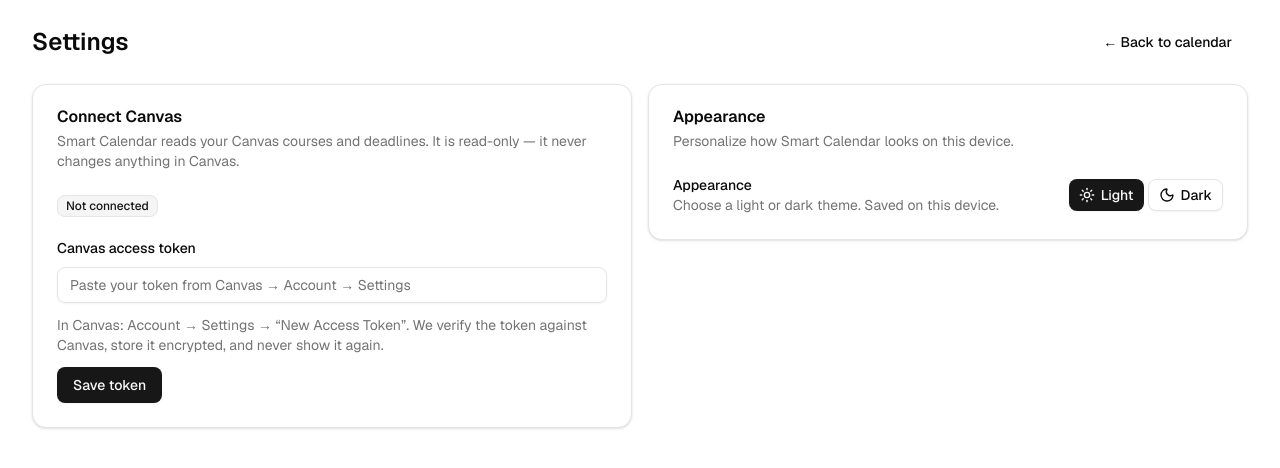
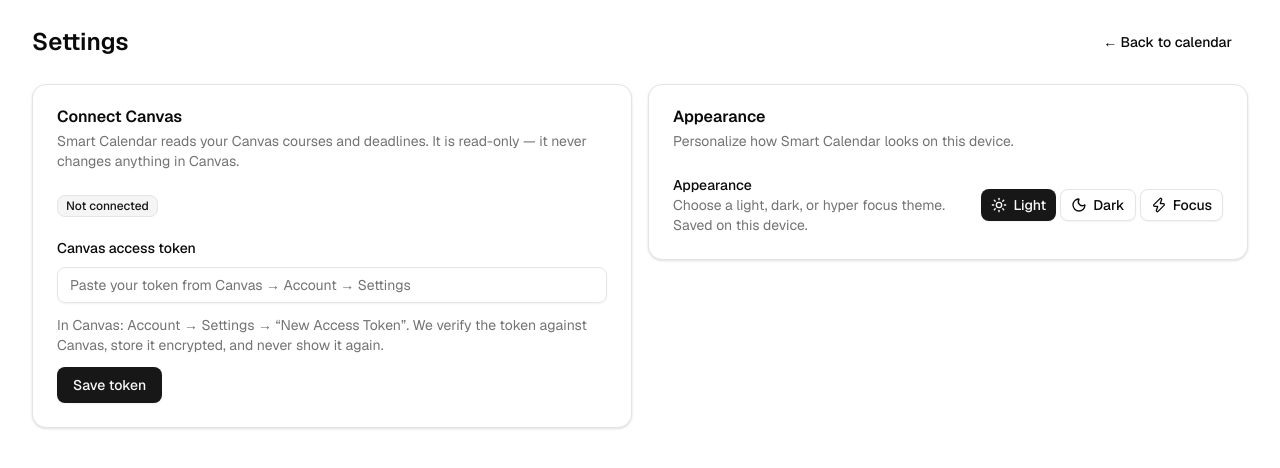
Before and after one commit to nbustos-dotcom/Smart-Calendar-, a Next.js app: page /settings in a window 1280 px wide. Shown: the top 468 px of the page. Built offline with nearby package versions, Linux system fonts and the light colour scheme; no server answers; the database is empty.

Commit message:
feat: add "Hyper Focus" mode to theme toggle (light / dark / hyper-focus)

```diff
--- a/src/components/theme-toggle.tsx
+++ b/src/components/theme-toggle.tsx
@@ -1,67 +1,80 @@
 // ============================================================================
-// THEME TOGGLE — light / dark switch (used on the Settings page)
+// THEME TOGGLE — light / dark / hyper-focus switch (used on the Settings page)
 //
-// Stores the choice in the browser's localStorage ("theme" = "light" | "dark")
-// and toggles the `dark` class on <html> immediately. No backend / no database —
+// Stores the choice in the browser's localStorage ("theme" = "light" | "dark" | "hyper-focus")
+// and toggles the corresponding class on <html> immediately. No backend / no database —
 // the pre-paint script in the root layout re-applies the saved value on load.
 // ============================================================================
 "use client";
 
 import { useEffect, useState } from "react";
-import { Moon, Sun } from "lucide-react";
+import { Moon, Sun, Zap } from "lucide-react";
 import { Button } from "@/components/ui/button";
+
+type ThemeMode = "light" | "dark" | "hyper-focus";
 
 export function ThemeToggle() {
   // We don't know the theme on the server, so start "unmounted" and read the
   // real value from the DOM after mount to avoid a hydration mismatch.
-  const [state, setState] = useState({ mounted: false, isDark: false });
+  const [state, setState] = useState({ mounted: false, theme: "light" as ThemeMode });
 
   useEffect(() => {
     // eslint-disable-next-line react-hooks/set-state-in-effect
     setState({
       mounted: true,
-      isDark: document.documentElement.classList.contains("dark"),
+      theme: (localStorage.getItem("theme") as ThemeMode) || "light",
     });
   }, []);
 
-  function apply(dark: boolean) {
+  function apply(theme: ThemeMode) {
     const el = document.documentElement;
-    if (dark) el.classList.add("dark");
-    else el.classList.remove("dark");
+    // Remove all theme classes
+    el.classList.remove("dark", "hyper-focus");
+    // Add the new one (light has no class)
+    if (theme === "dark") el.classList.add("dark");
+    if (theme === "hyper-focus") el.classList.add("hyper-focus");
     try {
-      localStorage.setItem("theme", dark ? "dark" : "light");
+      localStorage.setItem("theme", theme);
     } catch {
       // localStorage may be unavailable (private mode); the class still applies.
     }
-    setState({ mounted: true, isDark: dark });
+    setState({ mounted: true, theme });
   }
 
-  const { mounted, isDark } = state;
+  const { mounted, theme } = state;
 
   return (
     <div className="flex items-center justify-between gap-4">
       <div>
         <p className="text-sm font-medium">Appearance</p>
         <p className="text-sm text-muted-foreground">
-          Choose a light or dark theme. Saved on this device.
+          Choose a light, dark, or hyper focus theme. Saved on this device.
         </p>
       </div>
       <div className="flex items-center gap-1">
         <Button
-          variant={mounted && !isDark ? "default" : "outline"}
+          variant={mounted && theme === "light" ? "default" : "outline"}
           size="sm"
-          onClick={() => apply(false)}
+          onClick={() => apply("light")}
         >
           <Sun className="size-4" />
           Light
         </Button>
         <Button
-          variant={mounted && isDark ? "default" : "outline"}
+          variant={mounted && theme === "dark" ? "default" : "outline"}
           size="sm"
-          onClick={() => apply(true)}
+          onClick={() => apply("dark")}
         >
           <Moon className="size-4" />
           Dark
+        </Button>
+        <Button
+          variant={mounted && theme === "hyper-focus" ? "default" : "outline"}
+          size="sm"
+          onClick={() => apply("hyper-focus")}
+        >
+          <Zap className="size-4" />
+          Focus
         </Button>
       </div>
     </div>
```
